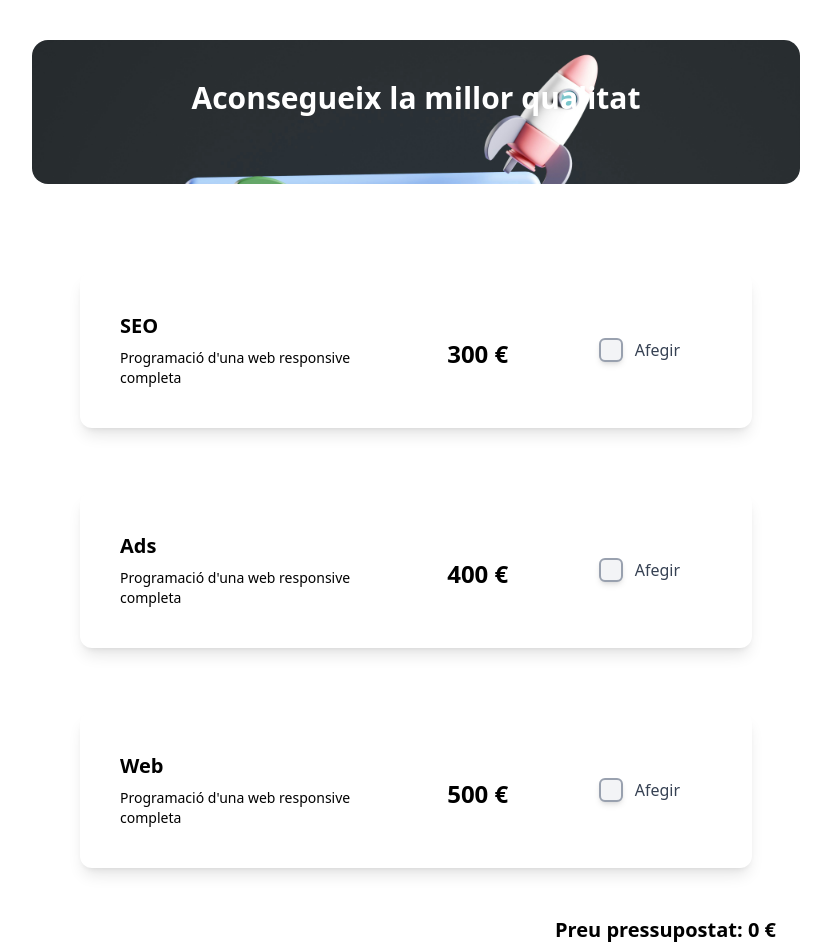
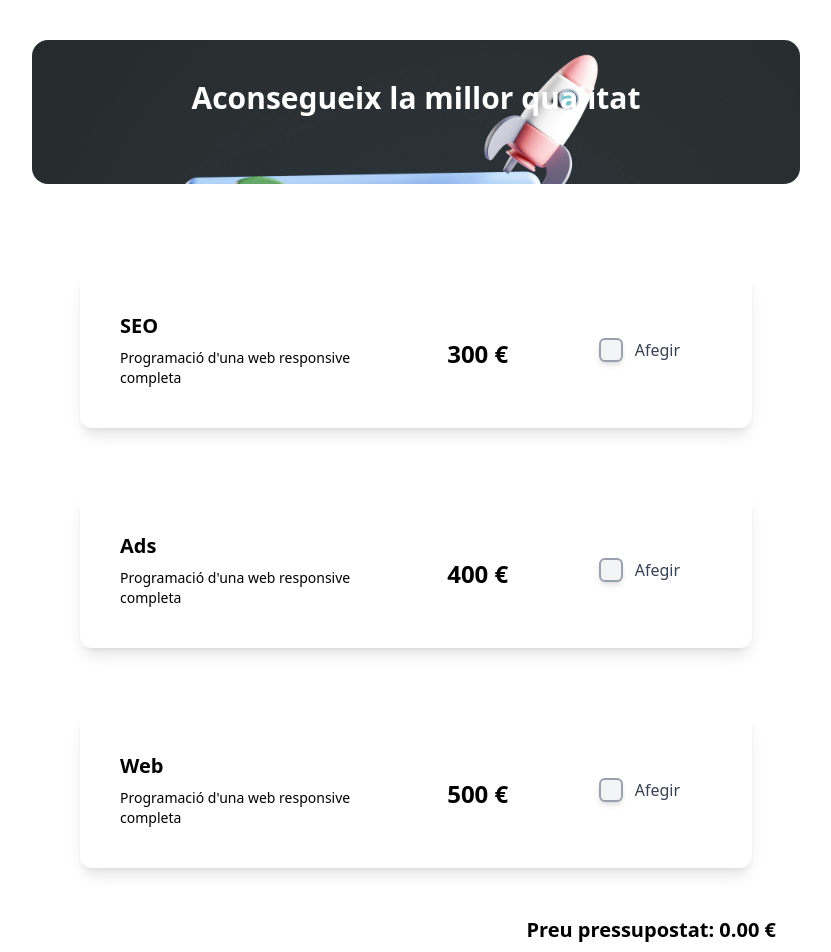
Before and after one commit to JlBestMc/S6.-Budget-Website, a React (Vite) app: page / in a window 1280 px wide. Shown: the top 952 px of the page, without its empty margins (224-1055 px from the left). Built offline with nearby package versions, Linux system fonts and the light colour scheme.

Commit message:
Abstracted business logic "calculateTotal" from the component to a separate file, inside the "lib" directory. Also, updated the hook "useSelectableCard" to use this new function. Finally, CalculatorPage now imports the new function instead of the old one.

```diff
--- a/src/features/cards/hooks/useSelectableCard.tsx
+++ b/src/features/cards/hooks/useSelectableCard.tsx
@@ -2,6 +2,8 @@ import { useState } from "react";
 
 export function useSelectableServices() {
   const [selected, setSelected] = useState<number[]>([]);
+  const [numPages, setNumPages] = useState(1);
+  const [numLanguages, setNumLanguages] = useState(1);
 
   const toggleService = (id: number) => {
     setSelected((prev) =>
@@ -9,5 +11,12 @@ export function useSelectableServices() {
     );
   };
 
-  return { selected, toggleService };
+  return {
+    selected,
+    toggleService,
+    numPages,
+    numLanguages,
+    setNumPages,
+    setNumLanguages,
+  };
 }
--- /dev/null
+++ b/src/features/cards/lib/calculateTotal.ts
@@ -0,0 +1,28 @@
+import type { ServiceTypes } from "../types/servicesTypes";
+
+interface WebOptions {
+  pages: number;
+  languages: number;
+}
+
+export function calculateTotal(
+  selectedIds: number[],
+  services: ServiceTypes[],
+  webOptions?: WebOptions
+): number {
+  return selectedIds.reduce((total, id) => {
+    const service = services.find((s) => s.id === id);
+    if (!service) return total;
+
+    const isWeb = service.title.includes("Web");
+
+    if (isWeb && webOptions) {
+      const extraPages = Math.max(0, webOptions.pages - 1);
+      const extraLanguages = Math.max(0, webOptions.languages - 1);
+      const extras = extraPages * 30 + extraLanguages * 20;
+      return total + service.price + extras;
+    }
+
+    return total + service.price;
+  }, 0);
+}
--- a/src/pages/CalculatorPage.tsx
+++ b/src/pages/CalculatorPage.tsx
@@ -1,15 +1,24 @@
 import ServiceCards from "../features/cards/components/ServiceCards";
-import { useSelectableServices } from "../features/cards/hooks/useSelectableCard";
 import { SERVICES } from "../features/cards/data/services";
 import bgCard from "../assets/bg-card.jpg";
+import { calculateTotal } from "../features/cards/lib/calculateTotal";
+import { useSelectableServices } from "../features/cards/hooks/useSelectableCard";
 
 export default function CalculatorPage() {
-  const { selected, toggleService } = useSelectableServices();
 
-  const total = selected.reduce((sum, id) => {
-    const service = SERVICES.find((s) => s.id === id);
-    return sum + (service ? service.price : 0);
-  }, 0);
+  const {
+    selected,
+    toggleService,
+    numPages,
+    numLanguages,
+    setNumPages,
+    setNumLanguages,
+  } = useSelectableServices();
+
+   const total = calculateTotal(selected, SERVICES, {
+    pages: numPages,
+    languages: numLanguages,
+  });
 
   return (
     <>
@@ -22,9 +31,16 @@ export default function CalculatorPage() {
         </h1>
       </div>
       <div className="max-w-3xl mx-auto p-6 space-y-6">
-        <ServiceCards selected={selected} onToggle={toggleService} />
+        <ServiceCards selected={selected}
+        onToggle={toggleService}
+        webOptions={{
+          numPages,
+          numLanguages,
+          onChangePages: setNumPages,
+          onChangeLanguages: setNumLanguages,
+        }} />
         <div className="text-right font-bold text-xl">
-          Preu pressupostat: {total} €
+          Preu pressupostat: {total.toFixed(2)} €
         </div>
       </div>
     </>
```
